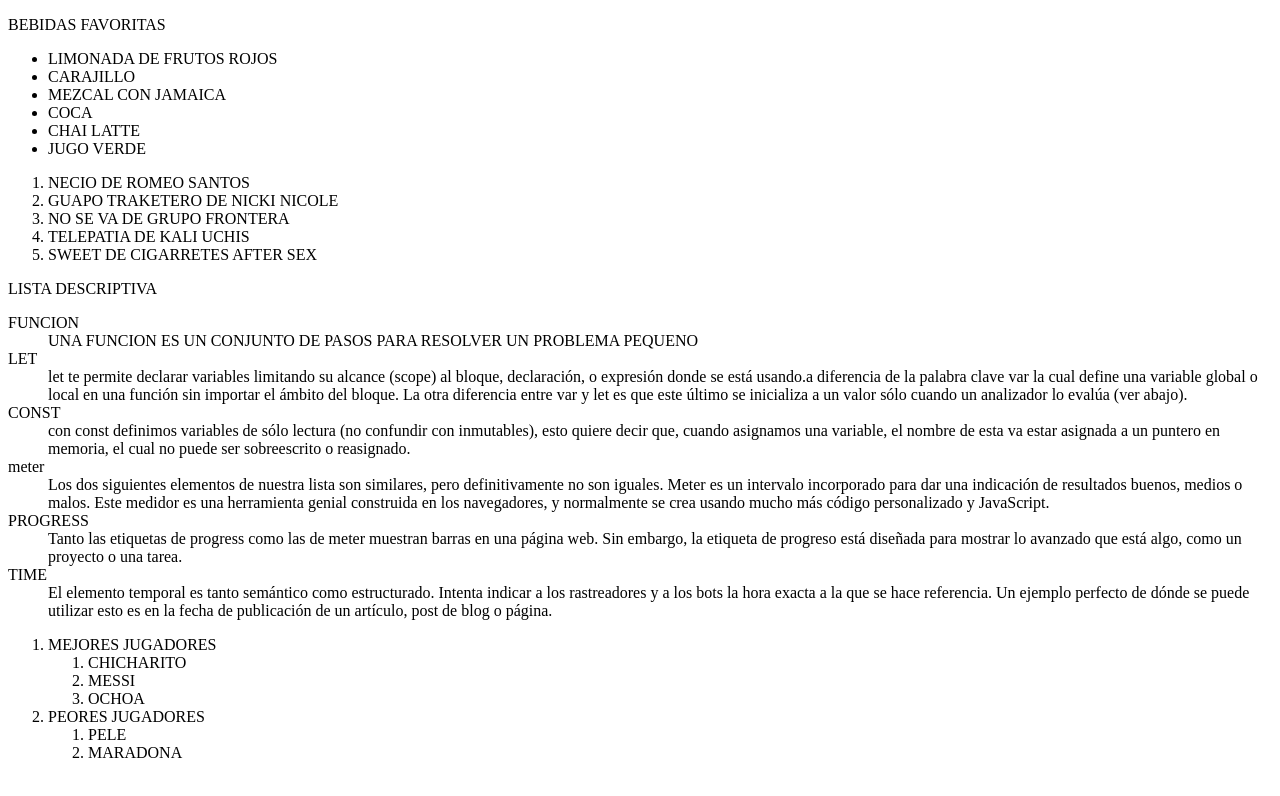
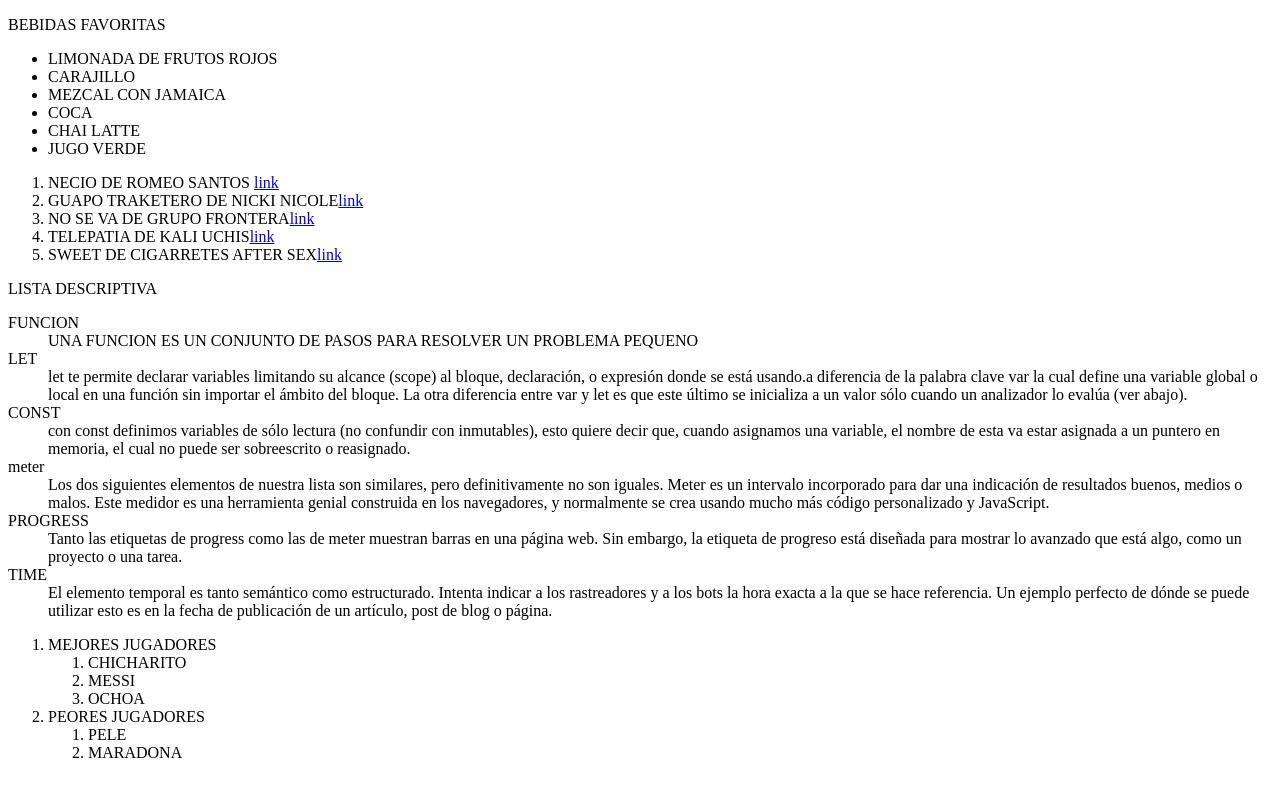
Before and after one commit to Alan-codigo/Tareadetania, a plain HTML site: page ListasTarea2.html in a window 1280 px wide. Drawn offline with Linux system fonts and the light colour scheme.

Commit message:
Ya corregi

```diff
--- a/ListasTarea2.html
+++ b/ListasTarea2.html
@@ -18,11 +18,11 @@
 </ul>
 
 <ol>
-    <li>NECIO DE ROMEO SANTOS</li>
-    <li>GUAPO TRAKETERO DE NICKI NICOLE</li>
-    <li>NO SE VA DE GRUPO FRONTERA</li>
-    <li>TELEPATIA DE KALI UCHIS</li>
-    <li>SWEET DE CIGARRETES AFTER SEX</li>
+    <li>NECIO DE ROMEO SANTOS <A HREF="https://www.youtube.com/watch?v=DXiXPhvYuNU">link  </A></li>
+    <li>GUAPO TRAKETERO DE NICKI NICOLE<A HREF="https://www.youtube.com/watch?v=0wLrPWueUJI">link  </A></li>
+    <li>NO SE VA DE GRUPO FRONTERA<A HREF="https://www.youtube.com/watch?v=VtKcDwz6hiM">link  </A></li>
+    <li>TELEPATIA DE KALI UCHIS<A HREF="https://www.youtube.com/watch?v=Dwzk-XZxZ4k">link  </A></li>
+    <li>SWEET DE CIGARRETES AFTER SEX<A HREF="https://www.youtube.com/watch?v=pZ31pyTZdh0">link  </A></li>
 </ol>
 
 <p>LISTA DESCRIPTIVA</p>
```
